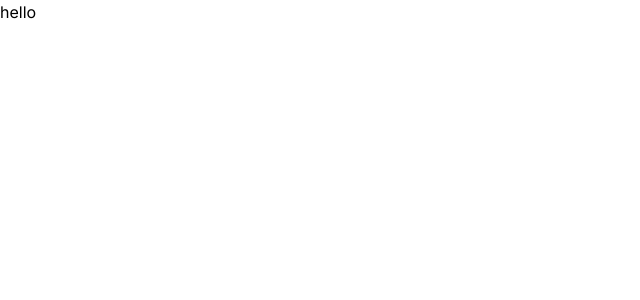
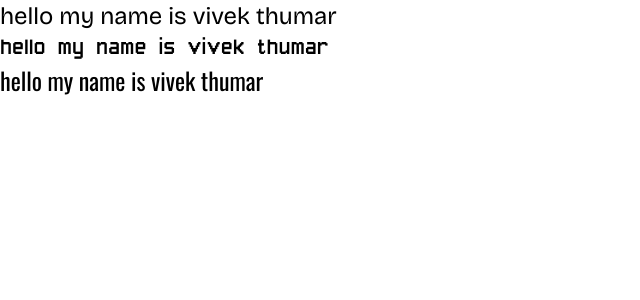
Before and after one commit to mrvivekthumar/Portfolio, a Next.js app: page / in a window 1280 px wide. Shown: the top 300 px of the page, without its empty margins (0-640 px from the left). Built offline with nearby package versions, Linux system fonts and the light colour scheme.

Commit message:
added different ways to use differnt font

```diff
--- a/app/layout.tsx
+++ b/app/layout.tsx
@@ -1,12 +1,28 @@
 import type { Metadata } from "next";
-import { Inter } from "next/font/google";
+import { Bricolage_Grotesque, Oswald } from "next/font/google";
 import "./globals.css";
 
-const inter = Inter({ subsets: ["latin"] });
+import localFont from "next/font/local";
+import { cn } from "@/lib/utils";
+
+// Fonts from google
+const MainFont = Bricolage_Grotesque({ subsets: ["latin"] });
+
+// i can also many fonts from google in my app
+const OswalFont = Oswald({ subsets: ["latin"], variable: "--font-oswald" });
+// Now i can --font-oswald variable in my application
+
+
+// Now How can i use the local font from assets folder
+const PixelFont = localFont({
+    src: "../public/assets/fonts/pixel-font-7.ttf",
+    variable: "--font-pixel"
+});
+
 
 export const metadata: Metadata = {
-  title: "Create Next App",
-  description: "Generated by create next app",
+    title: "VIVEK THUMAR",
+    description: "This is Vivek Thumar official Portfolio",
 };
 
 export default function RootLayout({
@@ -16,7 +32,15 @@ export default function RootLayout({
 }>) {
     return (
         <html lang="en">
-      <body className={inter.className}>{children}</body>
+            {/* Normal font from app */}
+            {/* <body className={MainFont.className}>{children}</body> */}
+
+            {/* we have to use here oswald font as a variable so ,in the body so all our children can use that  and also that we have to specify in our taiwindcss configuration fontFmaily*/}
+            {/* <body className={cn(MainFont.className, OswalFont.variable)}>{children}</body> */}
+
+            {/* Using Local font form assets folder */}
+            <body className={cn(MainFont.className, OswalFont.variable, PixelFont.variable)}>{children}</body>
+
         </html>
     );
 }
--- a/app/page.tsx
+++ b/app/page.tsx
@@ -2,6 +2,10 @@ import Image from "next/image";
 
 export default function Home() {
     return (
-        <div>hello</div>
+        <div>
+            <h1 className="text-2xl">hello my name is vivek thumar</h1>
+            <h1 className="text-2xl font-pixel">hello my name is vivek thumar</h1>
+            <h1 className="font-oswald text-2xl">hello my name is vivek thumar</h1>
+        </div>
     );
 }
--- /dev/null
+++ b/lib/utils.ts
@@ -0,0 +1,7 @@
+import clsx from "clsx";
+import { ClassValue } from "clsx";
+import { twMerge } from "tailwind-merge";
+
+export function cn(...inputs: ClassValue[]) {
+    return twMerge(clsx(inputs));
+}
--- a/tailwind.config.ts
+++ b/tailwind.config.ts
@@ -8,6 +8,11 @@ const config: Config = {
     ],
     theme: {
         extend: {
+            fontFamily:
+            {
+                oswald: ['var(--font-oswald)'],
+                pixel: ['var(--font-pixel)']
+            },
             backgroundImage: {
                 "gradient-radial": "radial-gradient(var(--tw-gradient-stops))",
                 "gradient-conic":
```
Also changed, not shown: package.json (+6 -4 lines), public/assets/fonts/pixel-font-7.ttf (added), 1 other file (tests, documents, lock files or other folders). Lines whose indentation alone changed are shown as unchanged.
